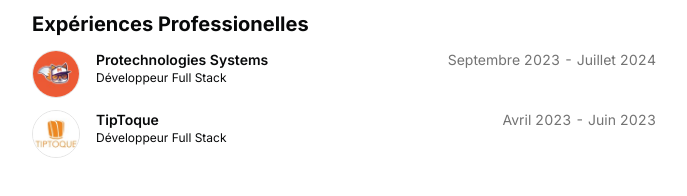
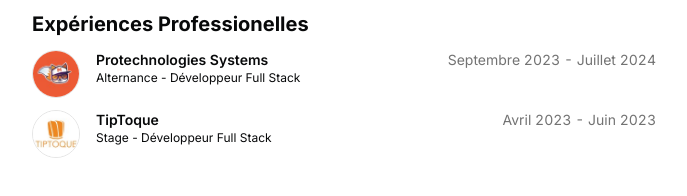
Before and after one commit to FlorianDevv/portfolioNext, a Next.js app: page / in a window 1280 px wide. Shown: the part 460-656 px from the top of the page, without its empty margins (296-983 px from the left). Built offline with nearby package versions, Linux system fonts and the light colour scheme.

Commit message:
Update resume.tsx

```diff
--- a/src/data/resume.tsx
+++ b/src/data/resume.tsx
@@ -62,7 +62,7 @@ export const DATA = {
 			href: "https://www.protechnologies.fr/",
 			badges: [],
 			location: "Annecy, France",
-			title: "Développeur Full Stack",
+			title: "Alternance - Développeur Full Stack",
 			logoUrl: "/protech.jpg",
 			start: "Septembre 2023",
 			end: "Juillet 2024",
@@ -74,7 +74,7 @@ export const DATA = {
 			badges: [],
 			href: "https://corporate.tiptoque.com/",
 			location: "Remote",
-			title: "Développeur Full Stack",
+			title: "Stage - Développeur Full Stack",
 			logoUrl: "/tiptoque.jpg",
 			start: "Avril 2023",
 			end: "Juin 2023",
```
